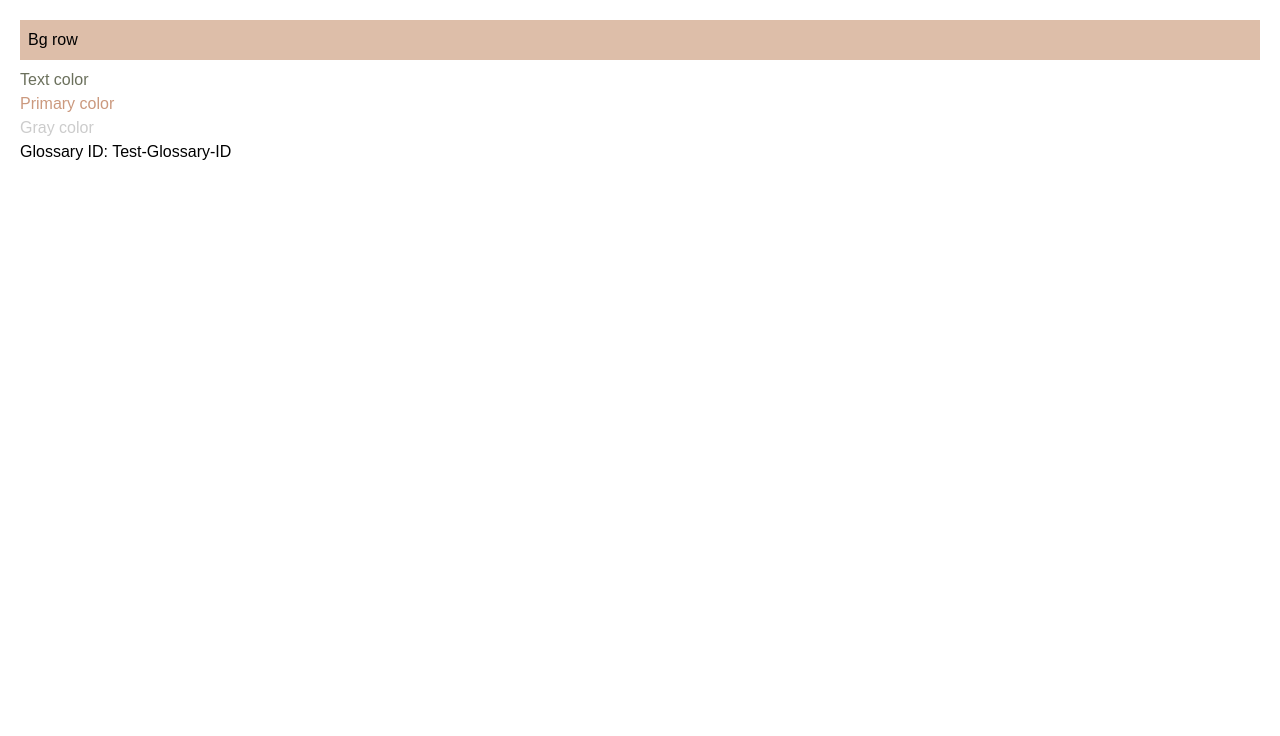
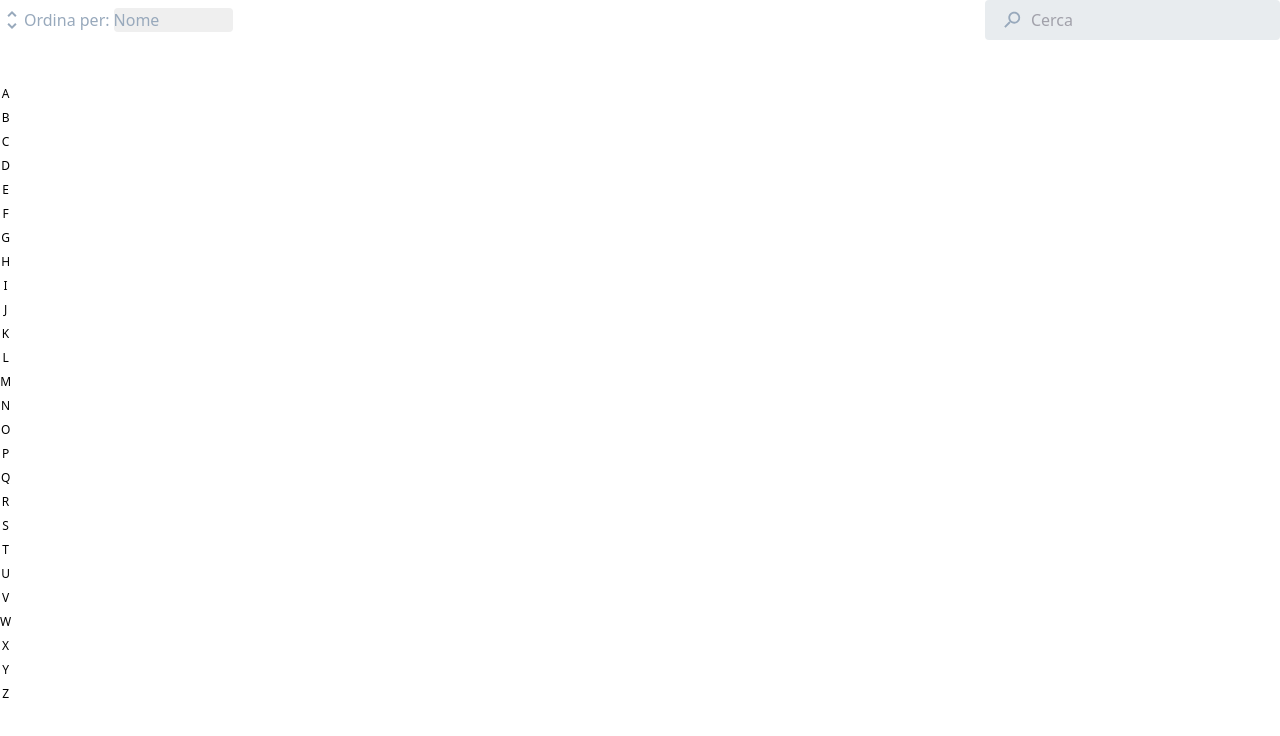
Before and after one commit to meik1998dev/embed-app, a React app: page / in a window 1280 px wide. Shown: the top 736 px of the page. Built offline with nearby package versions, Linux system fonts and the light colour scheme.

Commit message:
add Select, Input and Letters component

```diff
--- a/src/Api/Api.js
+++ b/src/Api/Api.js
@@ -52,24 +52,20 @@ const Api = {
     })
   },
 
-  getConfig: async (glossaryId) => {
-    await get(`/`, { config: true }).then((res) => res.data)
+  getData: async (glossaryId) => {
     await fakeApi(200)
 
+    const data = await get(`/`, { config: true }).then(() => {
       return {
         glossaryId,
         theme: defaultTheme,
         alphabet: true,
         search: true,
-      arrowIcon: 'arrow-icon-path',
+        filters: true,
       }
-  },
+    })
 
-  getGlossary: async (glossaryId) => {
-    await get(`/`, { glossaryId }).then((res) => res.data)
-    await fakeApi(400)
-
-    return glossaryId
+    return data
   },
 }
 
--- a/src/App.js
+++ b/src/App.js
@@ -1,19 +1,10 @@
 import Api from 'Api/Api'
-import Setup from 'Components/Setup/Setup'
+import Wrapper from 'Components/Wrapper/Wrapper'
 import PropTypes from 'prop-types'
 import { memo, useEffect, useState } from 'react'
 import { QueryClient, QueryClientProvider } from 'react-query'
 import { ReactQueryDevtools } from 'react-query/devtools'
 import './index.css'
-
-const queryClient = new QueryClient({
-  defaultOptions: {
-    queries: {
-      refetchOnWindowFocus: false,
-      retry: false,
-    },
-  },
-})
 
 const App = ({ glossaryId }) => {
   const [initialized, setInitialized] = useState(false)
@@ -27,11 +18,20 @@ const App = ({ glossaryId }) => {
     initApp()
   }, [])
 
+  const queryClient = new QueryClient({
+    defaultOptions: {
+      queries: {
+        refetchOnWindowFocus: false,
+        retry: false,
+      },
+    },
+  })
+
   return (
     <QueryClientProvider client={queryClient}>
       <>
         {initialized ? (
-          <Setup glossaryId={glossaryId} />
+          <Wrapper glossaryId={glossaryId} />
         ) : (
           <div>Caricamento...</div>
         )}
--- /dev/null
+++ b/src/Components/Alphabet/Alphabet.js
@@ -0,0 +1,20 @@
+import { memo } from 'react'
+
+const allLetters = 'ABCDEFGHIJKLMNOPQRSTUVWXYZ'.split('')
+
+const AlphabetScroll = () => {
+  return (
+    <div className="gl-inline-flex gl-flex-col gl-items-center gl-overflow-auto gl-sticky gl-top-0">
+      {allLetters.map((letter) => (
+        <div
+          key={letter}
+          onClick={() => console.log(letter)}
+          className="gl-mb-2 gl-text-xs gl-cursor-pointer">
+          {letter}
+        </div>
+      ))}
+    </div>
+  )
+}
+
+export default memo(AlphabetScroll)
--- a/src/Components/Glossary/Glossary.js
+++ /dev/null
@@ -1,42 +0,0 @@
-import Api from 'Api/Api'
-import PropTypes from 'prop-types'
-import { memo } from 'react'
-import { useQuery } from 'react-query'
-
-const Glossary = ({ glossaryId }) => {
-  const { isLoading, isError, error } = useQuery(['glossary', glossaryId], () =>
-    Api.getGlossary(glossaryId)
-  )
-
-  if (isLoading) {
-    return (
-      <div>
-        <p>Caricamento...</p>
-      </div>
-    )
-  }
-
-  if (isError) {
-    return (
-      <div>
-        <p>Errore: {error?.message}</p>
-      </div>
-    )
-  }
-
-  return (
-    <div className="gl-p-5 gl-font-main">
-      <div className="gl-bg-row gl-mb-2 gl-p-2">Bg row</div>
-      <div className="gl-text-text">Text color</div>
-      <div className="gl-text-primary">Primary color</div>
-      <div className="gl-text-gray">Gray color</div>
-      <div>Glossary ID: {glossaryId}</div>
-    </div>
-  )
-}
-
-Glossary.propTypes = {
-  glossaryId: PropTypes.string.isRequired,
-}
-
-export default memo(Glossary)
--- /dev/null
+++ b/src/Components/InputSearch/InputSearch.js
@@ -0,0 +1,25 @@
+import { memo } from 'react'
+
+const InputSearch = () => {
+  return (
+    <div className="gl-bg-gray-light gl-rounded gl-py-2 gl-px-4 gl-flex gl-items-center">
+      <svg
+        className="gl-fill-current gl-text-gray gl-transform gl-rotate-90"
+        xmlns="http://www.w3.org/2000/svg"
+        height="24px"
+        viewBox="0 0 24 24"
+        width="24px">
+        <path d="M0 0h24v24H0V0z" fill="none" />
+        <path d="M15.5 14h-.79l-.28-.27C15.41 12.59 16 11.11 16 9.5 16 5.91 13.09 3 9.5 3S3 5.91 3 9.5 5.91 16 9.5 16c1.61 0 3.09-.59 4.23-1.57l.27.28v.79l5 4.99L20.49 19l-4.99-5zm-6 0C7.01 14 5 11.99 5 9.5S7.01 5 9.5 5 14 7.01 14 9.5 11.99 14 9.5 14z" />
+      </svg>
+
+      <input
+        placeholder="Cerca"
+        className="gl-bg-gray-light gl-pl-2 gl-w-full gl-outline-none gl-text-gray"
+        onChange={(e) => console.log(e.target.value)}
+      />
+    </div>
+  )
+}
+
+export default memo(InputSearch)
--- /dev/null
+++ b/src/Components/SelectOrder/SelectOrder.js
@@ -0,0 +1,30 @@
+import { memo } from 'react'
+
+const SelectOrder = () => {
+  return (
+    <label htmlFor="order" className="gl-inline-flex gl-items-center">
+      <svg
+        className="gl-fill-current gl-text-gray"
+        xmlns="http://www.w3.org/2000/svg"
+        height="24px"
+        viewBox="0 0 24 24"
+        width="24px">
+        <path d="M0 0h24v24H0V0z" fill="none" />
+        <path d="M12 5.83L15.17 9l1.41-1.41L12 3 7.41 7.59 8.83 9 12 5.83zm0 12.34L8.83 15l-1.41 1.41L12 21l4.59-4.59L15.17 15 12 18.17z" />
+      </svg>
+      <span className="gl-text-gray">Ordina per:</span>
+
+      <select
+        id="order"
+        name="order"
+        className="gl-rounded gl-text-gray gl-placeholder-gray gl-ml-1 gl-cursor-pointer gl-appearance-none gl-outline-none"
+        value="order"
+        onChange={(e) => console.log(e.target.value)}>
+        <option value="name">Nome</option>
+        <option value="updated_at">Ultima modifica</option>
+      </select>
+    </label>
+  )
+}
+
+export default memo(SelectOrder)
--- a/src/Components/Setup/Setup.js
+++ /dev/null
@@ -1,41 +0,0 @@
-import Api from 'Api/Api'
-import Glossary from 'Components/Glossary/Glossary'
-import { useQuery } from 'react-query'
-import applyTheme from 'Theme/applyTheme'
-import PropTypes from 'prop-types'
-import { memo } from 'react'
-
-const Setup = ({ glossaryId }) => {
-  const { isLoading, isError, data, error } = useQuery(
-    ['config', glossaryId],
-    () => Api.getConfig(glossaryId)
-  )
-
-  if (isLoading) {
-    return (
-      <div>
-        <p>Caricamento...</p>
-      </div>
-    )
-  }
-
-  if (isError) {
-    return (
-      <div>
-        <p>Errore: {error?.message}</p>
-      </div>
-    )
-  }
-
-  const { theme } = data
-
-  applyTheme(theme)
-
-  return <Glossary glossaryId={glossaryId} />
-}
-
-Setup.propTypes = {
-  glossaryId: PropTypes.string.isRequired,
-}
-
-export default memo(Setup)
--- /dev/null
+++ b/src/Components/Wrapper/Wrapper.js
@@ -0,0 +1,53 @@
+import Api from 'Api/Api'
+import { useQuery } from 'react-query'
+import applyTheme from 'Theme/applyTheme'
+import PropTypes from 'prop-types'
+import { memo } from 'react'
+import defaultTheme from 'Theme/defaultTheme'
+import SelectOrder from 'Components/SelectOrder/SelectOrder'
+import InputSearch from 'Components/InputSearch/InputSearch'
+import Alphabet from 'Components/Alphabet/Alphabet'
+
+const Wrapper = ({ glossaryId }) => {
+  const { isLoading, isError, data, error } = useQuery(
+    ['data', glossaryId],
+    () => Api.getData(glossaryId)
+  )
+
+  if (isLoading) {
+    return (
+      <div>
+        <p>Caricamento...</p>
+      </div>
+    )
+  }
+
+  if (isError) {
+    return (
+      <div>
+        <p>Errore: {error?.message}</p>
+      </div>
+    )
+  }
+
+  const { theme } = data
+
+  applyTheme(theme || defaultTheme)
+
+  return (
+    <>
+      <div className="gl-mb-10 md:gl-flex gl-items-center gl-justify-between">
+        <SelectOrder />
+        <InputSearch />
+      </div>
+
+      <Alphabet />
+    </>
+  )
+}
+
+Wrapper.propTypes = {
+  glossaryId: PropTypes.string.isRequired,
+}
+
+export default memo(Wrapper)
--- a/src/Theme/defaultTheme.js
+++ b/src/Theme/defaultTheme.js
@@ -1,8 +1,7 @@
 const defaultTheme = {
-  row: '#ddbea9',
-  text: '#6b705c',
-  primary: '#cb997e',
-  gray: '#ccc',
+  row: '#fff',
+  body: '#2b2b2b',
+  primary: '#519bdb',
   fontMain: "'Noto Sans JP', sans-serif",
 }
 
--- a/src/Theme/mapTheme.js
+++ b/src/Theme/mapTheme.js
@@ -1,9 +1,8 @@
 const mapTheme = (theme) => {
   return {
     '--gl-color-row': theme.row || '',
-    '--gl-color-text': theme.text || '',
+    '--gl-color-body': theme.body || '',
     '--gl-color-primary': theme.primary || '',
-    '--gl-color-gray': theme.gray || '',
     '--gl-font-main': theme.fontMain || '',
   }
 }
--- a/tailwind.config.js
+++ b/tailwind.config.js
@@ -1,6 +1,7 @@
 module.exports = {
   prefix: 'gl-',
   purge: {
+    enabled: process.env.NODE_ENV === 'development',
     content: ['./src/**/*.html', './src/**/*.js'],
     options: {
       keyframes: true,
@@ -8,13 +9,18 @@ module.exports = {
   },
   darkMode: false,
   theme: {
-    extend: {
-      colors: {
-        row: 'var(--gl-color-row)',
-        text: 'var(--gl-color-text)',
-        primary: 'var(--gl-color-primary)',
-        gray: 'var(--gl-color-gray)',
-      },
+    extend: {},
+    fill: {
+      current: 'currentColor',
+    },
+    colors: {
+      white: '#fff',
+      black: '#000',
+      row: 'var(--gl-color-row)',
+      body: 'var(--gl-color-body)',
+      primary: 'var(--gl-color-primary)',
+      gray: '#98a9bc',
+      'gray-light': '#e8ecef',
     },
     backgroundColor: (theme) => ({
       ...theme('colors'),
```
Also changed, not shown: .eslintrc.js. Lines whose indentation alone changed are shown as unchanged.
